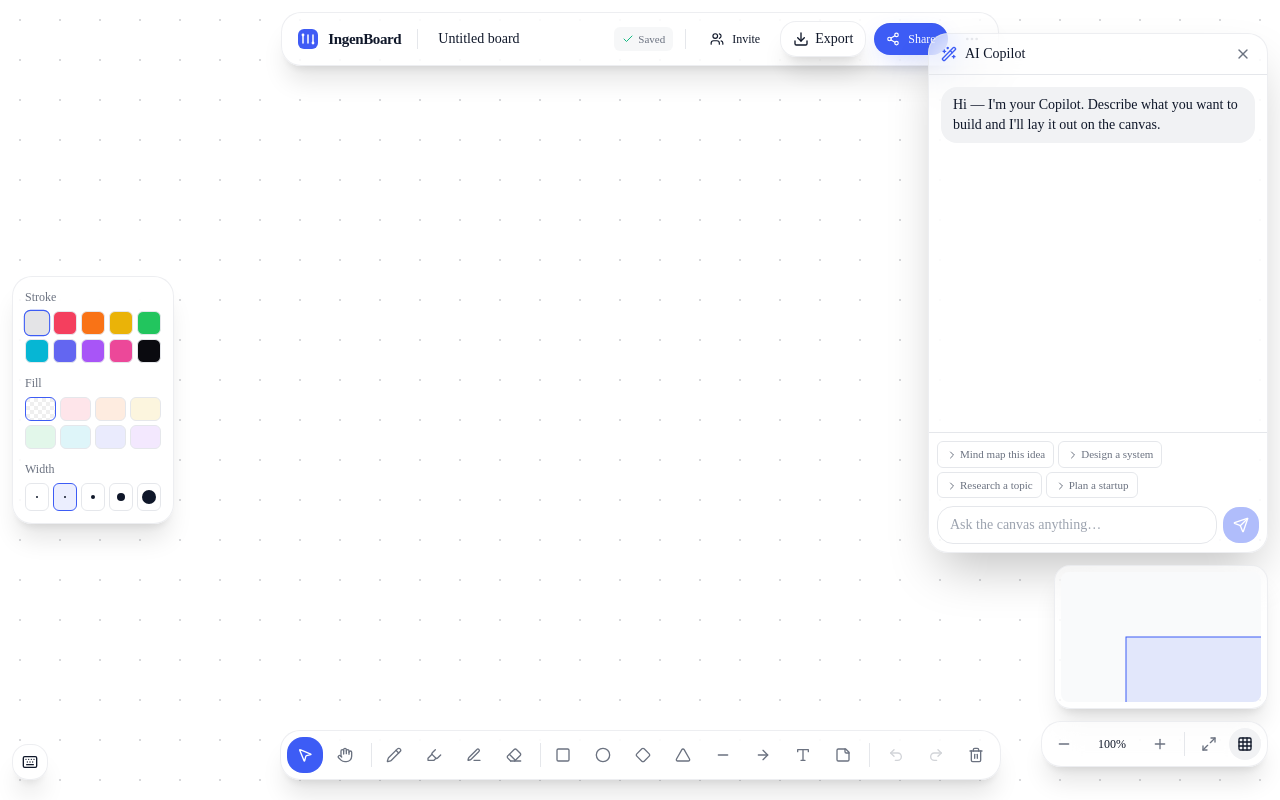
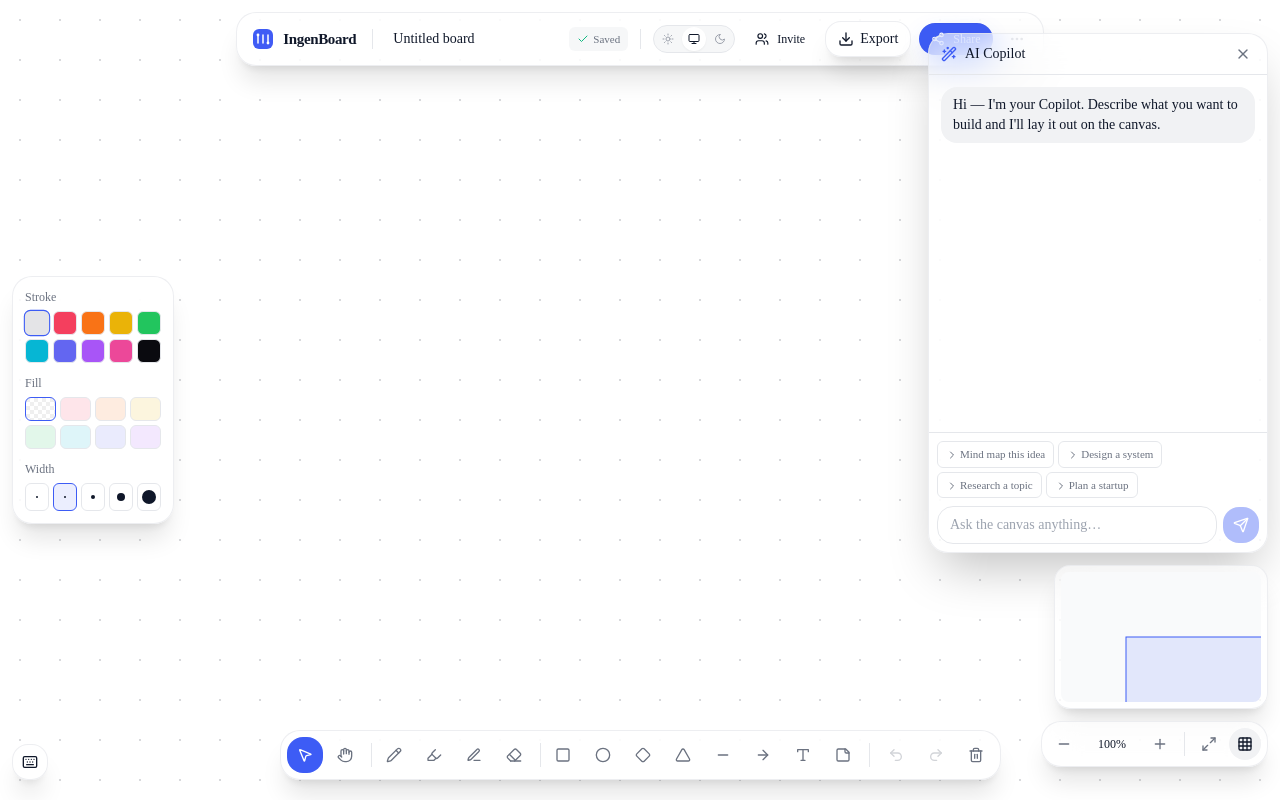
Before and after one commit to PRABHMANNAT/iNFINITE-white-BOARD, a Next.js app: page /canvas in a window 1280 px wide. Built offline with nearby package versions, Linux system fonts and the light colour scheme.

Commit message:
feat(theme): wire ThemeToggle into landing nav + canvas topbar

```diff
--- a/src/canvas/topbar.tsx
+++ b/src/canvas/topbar.tsx
@@ -6,6 +6,7 @@ import { Share2, Users, MoreHorizontal, Check } from 'lucide-react';
 import { Logo } from '@/components/brand/logo';
 import { Button } from '@/components/ui/button';
 import { ExportMenu } from './export-menu';
+import { ThemeToggle } from '@/components/theme/theme-toggle';
 
 export function CanvasTopbar() {
   const [title, setTitle] = useState('Untitled board');
@@ -27,6 +28,7 @@ export function CanvasTopbar() {
         {saved === 'saved' ? 'Saved' : 'Saving…'}
       </div>
       <div className="mx-1 h-5 w-px bg-border" />
+      <ThemeToggle compact />
       <Button variant="ghost" size="sm">
         <Users className="h-3.5 w-3.5" />
         Invite
--- a/src/components/landing/nav.tsx
+++ b/src/components/landing/nav.tsx
@@ -1,6 +1,7 @@
 import Link from 'next/link';
 import { Logo } from '@/components/brand/logo';
 import { Button } from '@/components/ui/button';
+import { ThemeToggle } from '@/components/theme/theme-toggle';
 
 export function LandingNav() {
   return (
@@ -26,6 +27,7 @@ export function LandingNav() {
           ))}
         </div>
         <div className="flex items-center gap-2">
+          <ThemeToggle />
           <Link href="/sign-in" className="hidden sm:inline-flex">
             <Button variant="ghost" size="sm">
               Sign in
```
